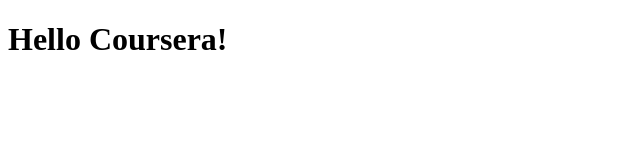
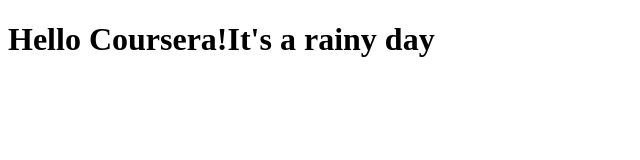
Before and after one commit to Shep006/coursera-test, a plain HTML site: page site/index.html in a window 1280 px wide. Shown: the whole page, without its empty margins (0-640 px from the left). Drawn offline with Linux system fonts and the light colour scheme.

Commit message:
Small addition to new pag

```diff
--- a/site/index.html
+++ b/site/index.html
@@ -4,6 +4,6 @@
         <title>Hello Coursera!</title>
     </head>
 <body>
-    <h1>Hello Coursera!</h1>
+    <h1>Hello Coursera!It's a rainy day</h1>
 </body>
 </html>
```
